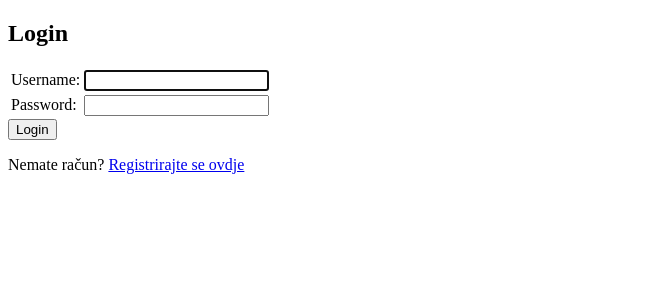
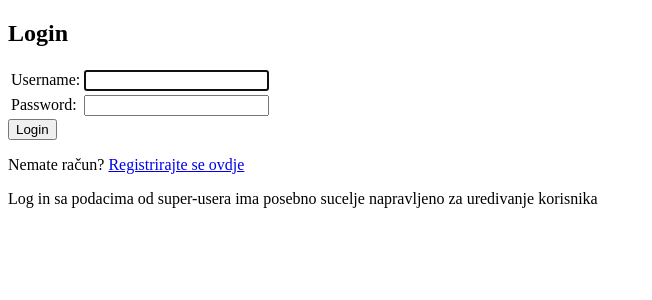
Before and after one commit to vitoWeiner/KafichAppFork, a Django app: page /accounts/login/ in a window 1280 px wide. Shown: the top 300 px of the page, without its empty margins (0-652 px from the left). Run offline with Django 5.2, Linux system fonts and the light colour scheme.

Commit message:
mala izmjena

```diff
--- a/main/templates/registration/login.html
+++ b/main/templates/registration/login.html
@@ -36,6 +36,7 @@
     </form>
 
     <p>Nemate račun? <a href="{% url 'main:register' %}">Registrirajte se ovdje</a></p>
+    <p>Log in sa podacima od super-usera ima posebno sucelje napravljeno za uredivanje korisnika</p>
 
 </body>
 </html>
```
Also changed, not shown: db.sqlite3.
